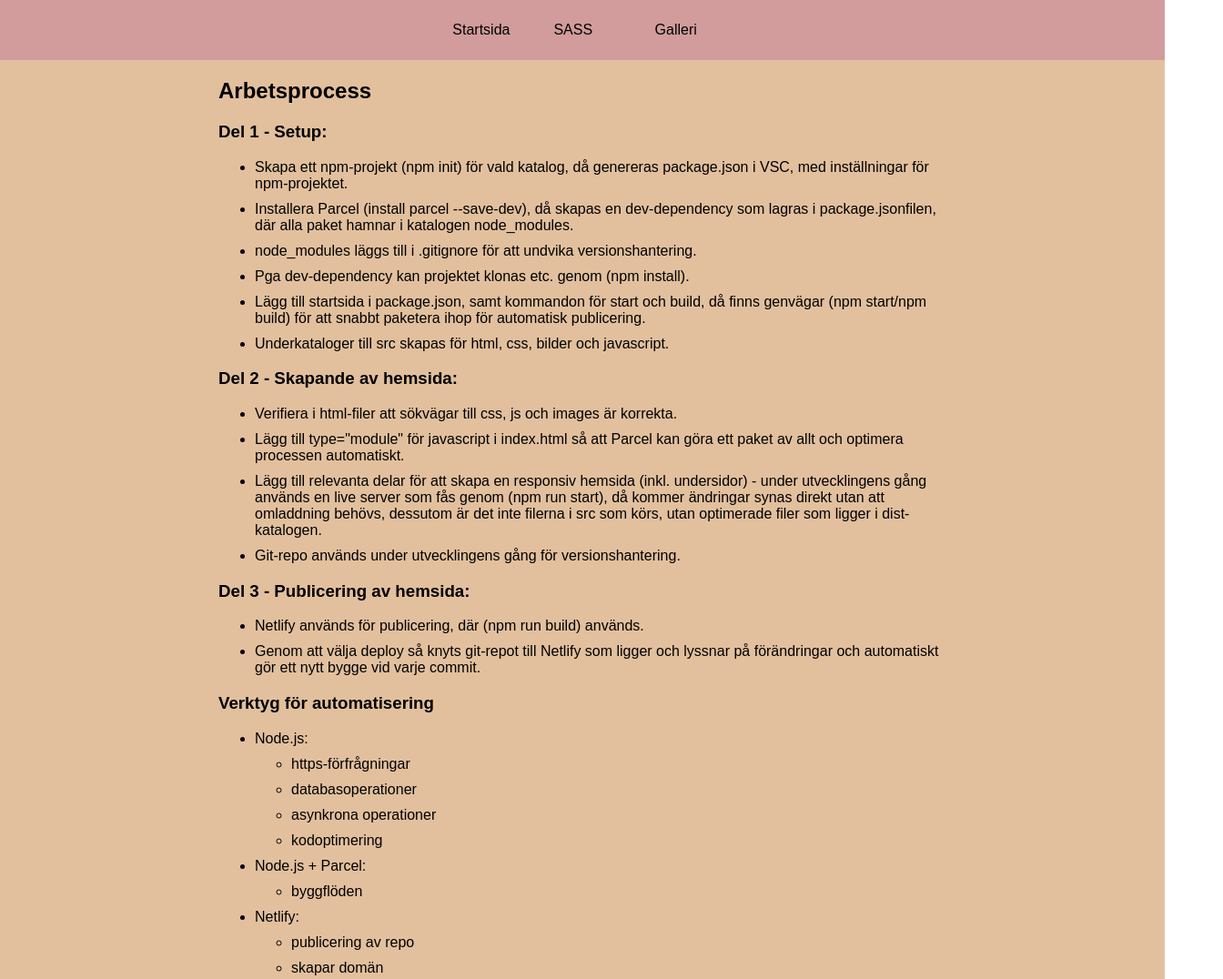
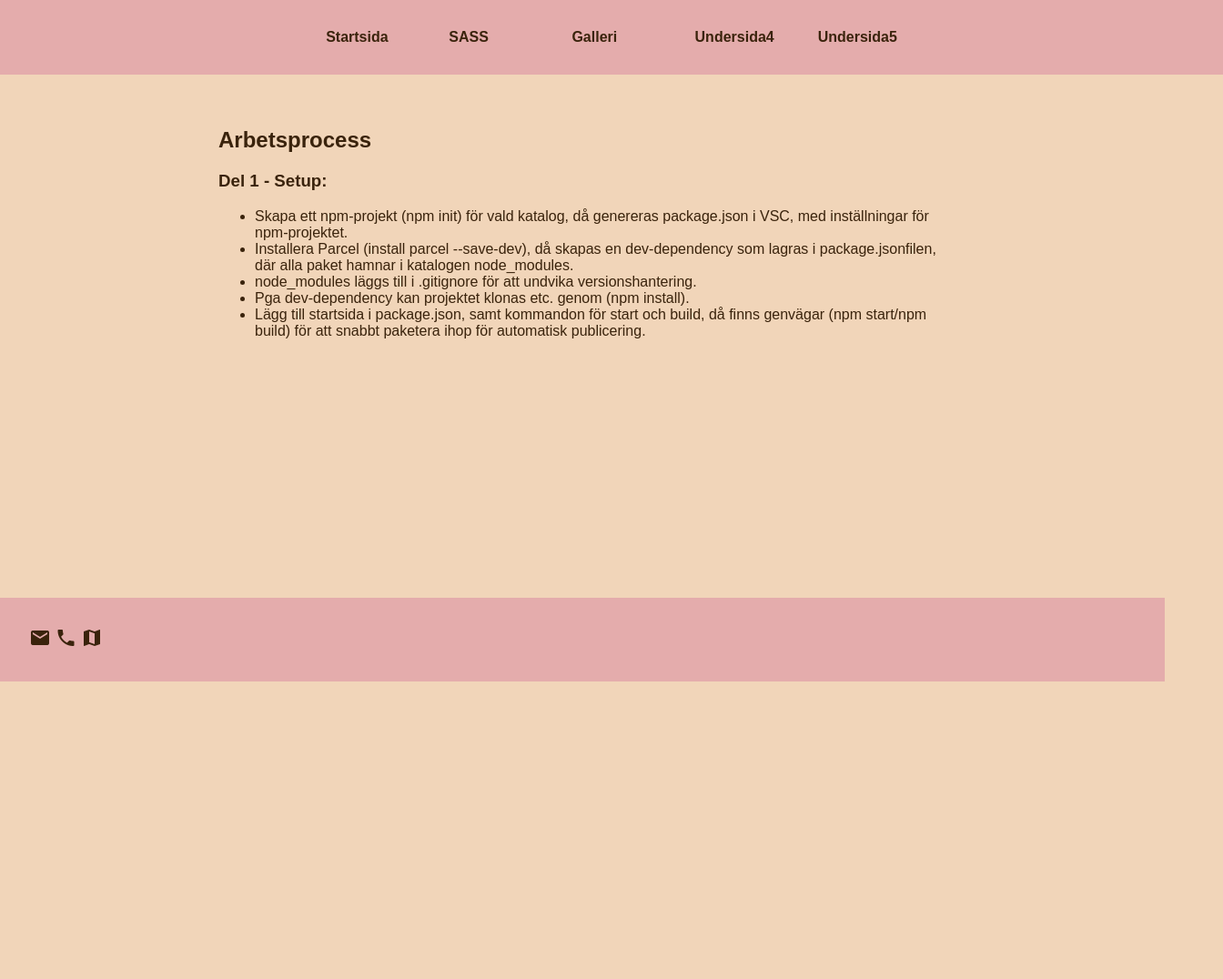
Before and after one commit to lisabromark/Moment_3, a website built with Parcel: page src/html/sass.html in a window 1280 px wide. Shown: the top 1076 px of the page at 91% size, 1344 px wide, since content can reach past the window. After the commit the page ends 800 px from the top, so only its background shows below. Built offline with nearby package versions, Linux system fonts and the light colour scheme.

Commit message:
Added subpages, completed light/dark mode

```diff
--- a/src/html/images.html
+++ b/src/html/images.html
@@ -4,13 +4,13 @@
 <head>
     <meta charset="UTF-8">
     <meta name="viewport" content="width=device-width, initial-scale=1.0">
-    <link rel="stylesheet" href="../css/main.css">
+    <link rel="stylesheet" href="../sass/main.scss">
+    <link rel="stylesheet" href="https://fonts.googleapis.com/icon?family=Material+Icons" >
     <title>Document</title>
     <script src="../js/main.js" type="module"></script>
 </head>
 
-<body>
-
+<body class="theme">
     <header>
         <div class="container">
 
@@ -19,7 +19,7 @@
                 <span></span>
                 <span></span>
                 <span></span>
-             </label>
+            </label>
 
             <nav id="main-nav">
 
@@ -27,27 +27,34 @@
                     <li><a href="index.html">Startsida</a></li>
                     <li><a href="sass.html">SASS</a> </li>
                     <li><a href="images.html">Galleri</a></li>
+                    <li><a href="#">Undersida4</a></li>
+                    <li><a href="#">Undersida5</a></li>
                 </ul>
             </nav>
         </div>
     </header>
 
+
     <div class="container">
         <main id="main">
             <article>
                 <h1>Galleri</h1>
-                <img src="../images/Emmy.jpg" alt="Närbild hunden Emmy" height="350" width="280">
-                <img src="../images/birdie.jpg" alt="Liten valp i gräs" height="350" width="280">
-                <img src="../images/dubbeltrubbel.jpg" alt="Sovande valpar nos mot nos" height="350" width="280">
-                <img src="../images/goldie2.jpg" alt="Väldigt gulligt valphuvud" height="350" width="280">
-                <img src="../images/GoldieBirdie.jpg" alt="Två taxbrorsor" height="350" width="280">
+                <picture>
+                    <source srcset="../images/Emmy.jpg?as=webp&width=300" type="image/webp" />
+                    <img src="../images/Emmy.jpg?width=300" alt="Närbild hunden Emmy" />
+                </picture>
+                <picture>
+                    <source srcset="../images/birdie.jpg?as=webp&width=300" type="image/webp" />
+                    <img src="../images/birdie.jpg?width=300" alt="Hunden Birdie" />
+                  </picture>
             </article>
         </main>
     </div>
     <footer>
-        <div class="container">
-        </div>
-    </footer>
+        <span class="material-icons">email</span>
+        <span class="material-icons">phone</span>
+        <span class="material-icons">map</span>
+       </footer>
 
 </body>
 
--- a/src/html/sass.html
+++ b/src/html/sass.html
@@ -4,12 +4,13 @@
 <head>
     <meta charset="UTF-8">
     <meta name="viewport" content="width=device-width, initial-scale=1.0">
-    <link rel="stylesheet" href="../css/main.css">
+    <link rel="stylesheet" href="../sass/main.scss">
+    <link rel="stylesheet" href="https://fonts.googleapis.com/icon?family=Material+Icons" >
     <title>Document</title>
     <script src="../js/main.js" type="module"></script>
 </head>
 
-<body>
+<body class="theme">
     <header>
         <div class="container">
 
@@ -26,6 +27,8 @@
                     <li><a href="index.html">Startsida</a></li>
                     <li><a href="sass.html">SASS</a> </li>
                     <li><a href="images.html">Galleri</a></li>
+                    <li><a href="#">Undersida4</a></li>
+                    <li><a href="#">Undersida5</a></li>
                 </ul>
             </nav>
         </div>
@@ -47,53 +50,15 @@
                     <li>Lägg till startsida i package.json, samt kommandon för start och
                         build, då finns genvägar (npm start/npm build) för att snabbt paketera ihop för automatisk
                         publicering.</li>
-                    <li>Underkataloger till src skapas för html, css, bilder och javascript.</li>
-                </ul>
-                <h3>Del 2 - Skapande av hemsida:</h3>
-                <ul>
-                    <li>Verifiera i html-filer att sökvägar till css, js och images är korrekta.</li>
-                    <li>Lägg till type="module" för javascript i index.html så att Parcel kan göra ett paket av
-                        allt och optimera processen automatiskt.</li>
-                    <li>Lägg till relevanta delar för att skapa en responsiv hemsida (inkl. undersidor) - under
-                        utvecklingens gång används en live server som fås genom (npm run start),
-                        då kommer ändringar synas direkt utan att omladdning behövs, dessutom är det inte filerna i
-                        src som
-                        körs, utan optimerade filer som ligger i dist-katalogen.</li>
-                    <li>Git-repo används under utvecklingens gång för versionshantering.</li>
-                </ul>
-                <h3>Del 3 - Publicering av hemsida:</h3>
-                <ul>
-                    <li>Netlify används för publicering, där (npm run build) används.
-                    <li>Genom att välja deploy så knyts git-repot till Netlify som ligger och lyssnar på förändringar
-                        och automatiskt gör
-                        ett nytt bygge vid varje commit.</li>
-                </ul>
-                <h3>Verktyg för automatisering</h3>
-                <ul>
-                    <li>
-                        Node.js:
-                    </li>
-                    <ul>
-                        <li>https-förfrågningar</li>
-                        <li>databasoperationer</li>
-                        <li>asynkrona operationer</li>
-                        <li>kodoptimering</li>
-                    </ul>
-                    <li>Node.js + Parcel:</li>
-                    <ul>
-                        <li>byggflöden</li>
-                    </ul>
-                    <li>Netlify:</li>
-                    <ul>
-                        <li>publicering av repo</li>
-                        <li>skapar domän</li>
-
-                    </ul>
-                </ul>
+                       </ul>
             </article>
         </main>
     </div>
-
+    <footer>
+        <span class="material-icons">email</span>
+        <span class="material-icons">phone</span>
+        <span class="material-icons">map</span>
+       </footer>
 </body>
 
 </html>
--- a/src/sass/base/_variables.scss
+++ b/src/sass/base/_variables.scss
@@ -1,16 +1,17 @@
 $font-stack:Arial, Helvetica, sans-serif;
 $text-line-height: 1.5;
 
+//lightmode
 $primary-color:#f1d5b9;
 $darker-color:darken($primary-color, 70%);
+$secondary-color: rgb(228, 172, 172);
+$lighter-color: lighten($secondary-color, 15%);
+
+//darkmode
 $primary-color-dm:#5a2a1d;
-/*$darker-color-dm:*/
-
-$secondary-color: rgb(210, 156, 156);
-$lighter-color: lighten($secondary-color, 20%);
-$secondary-color-dm: rgb(210, 156, 156);
-/*$lighter-color-dm:*/
-
+$darker-color-dm:darken($primary-color, 70%);
+$secondary-color-dm: #e8d4c3;
+$lighter-color-dm: lighten($secondary-color, 15%);
 
 $breakpoint-tablet:1024px;
 $padding-tablet:1em;
--- a/src/sass/layout/_global.scss
+++ b/src/sass/layout/_global.scss
@@ -2,8 +2,6 @@
 
 body{
     font-family: $font-stack;
-    background-color:$primary-color;
-    color:$darker-color;
     margin:0;
     padding:0;
 }
@@ -22,5 +20,5 @@ article {
 footer {
     background: $secondary-color;
     grid-area: footer;
-    padding: 1em 0;
+    padding: 2em;
 }
--- a/src/sass/layout/_grid.scss
+++ b/src/sass/layout/_grid.scss
@@ -7,7 +7,6 @@
     grid-template-areas:
         "header header header header"
         "main main main main"
-        "section1 section1 section1 section1"
         "footer footer footer footer";
     grid-template-rows: auto 1fr 1fr auto;
 }
@@ -18,7 +17,6 @@
     grid-template-areas:
         "header header"
         "main main"
-        "section1 section1"
         "footer footer";
 }}
 
@@ -28,6 +26,5 @@
     grid-template-areas:
         "header"
         "main"
-        "section1"
         "footer";
 }}
--- a/src/sass/layout/_navigation.scss
+++ b/src/sass/layout/_navigation.scss
@@ -8,14 +8,15 @@ nav {
     width: 100%;
     display: grid;
     justify-content: center;
-    padding: 1.5em 0;
+    padding: 2em;
 }
 
-// Meny i desktop-läge och exemple på nesting
+// Meny i desktop-läge och exempel på nesting
 
 .menu {
     display: grid;
     list-style: none;
+    font-weight:bold;
     margin: 0;
     padding: 0;
     grid-template-columns: 1fr 1fr 1fr 1fr 1fr;
@@ -25,13 +26,13 @@ nav {
 
 li {
     margin: 0;
-}
+  }
 
 a {
     text-decoration: none;
-    color: black;
     padding: 0.5em 1em;
     border-radius: 5px;
+    color:$darker-color;
 }
 }
 
@@ -52,7 +53,7 @@ a {
         display: block;
         width: 25px;
         height: 3px;
-        background-color: black;
+        background-color: $darker-color;
         margin: 5px 0;
     }
     }
@@ -61,13 +62,10 @@ a {
             display: none;
             grid-template-columns: 1fr;
             position: absolute;
-            background-color: #f7d0d0;
+            background-color: $lighter-color;
             right: 10px;
             top:45px;
     }
-
-    // Gömmer den lilla rutan som visar om hamburgermenyn är iklickad eller inte
-
 
             /* visar menyn när hamburgermenyn är aktiv*/
         .dropdown:checked~nav .menu {
--- a/src/sass/layout/_theme.scss
+++ b/src/sass/layout/_theme.scss
@@ -1,13 +1,23 @@
 @import "../base/_variables";
 
 .theme {
-    background: rgb(225, 169, 169);
-    color: black;
+    background-color:$primary-color;
+    color:$darker-color;
 }
 
 @media (prefers-color-scheme: dark){
     .theme{
         background-color: $primary-color-dm;
-        color: rgb(230,180,180);
+        color: $secondary-color-dm;
+
+        nav{
+            background-color: $secondary-color-dm;
+            color:$primary-color-dm;
+        }
+
+        footer{
+            background-color: $secondary-color-dm;
+            color:$primary-color-dm
+        }
     }
 }
```
Also changed, not shown: src/html/index.html (+0 -1 lines), src/css/main.css (deleted), src/sass/components/_buttons.scss (deleted), src/sass/components/_dropdown.scss (deleted).
